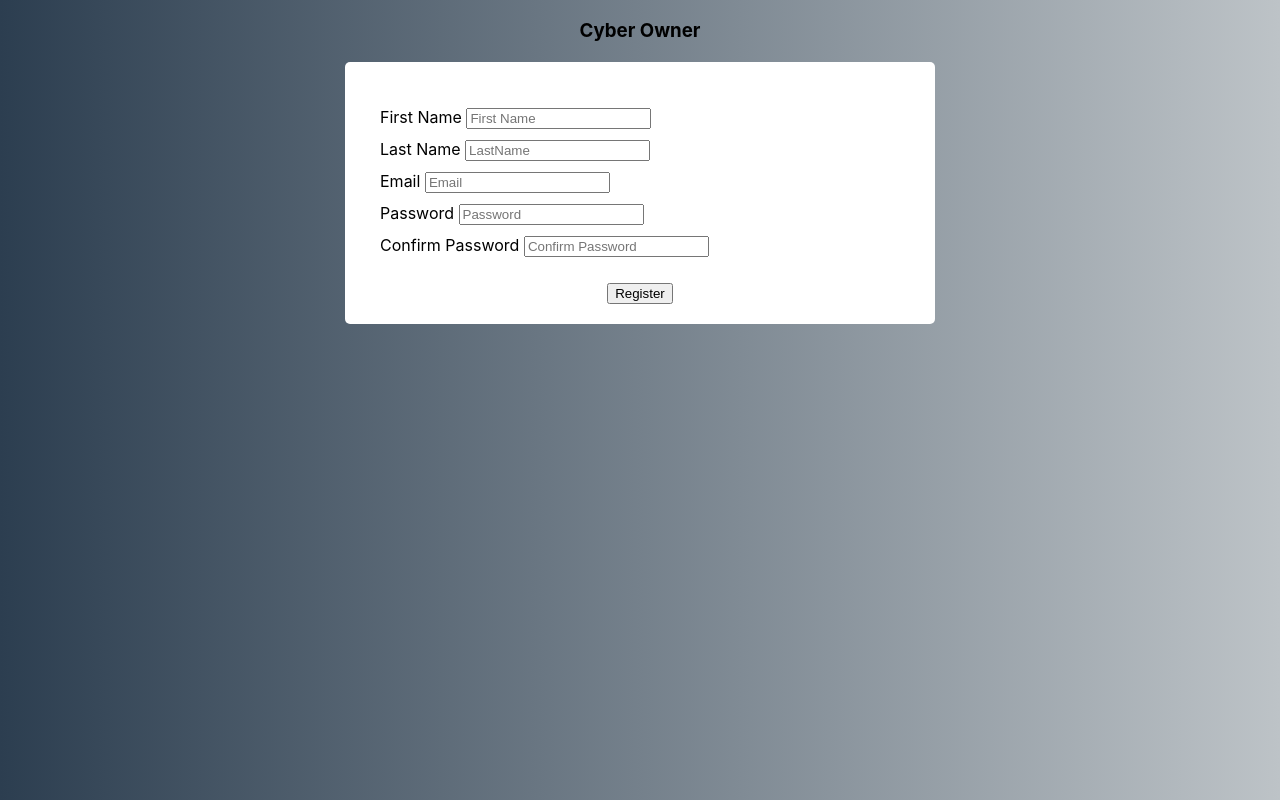
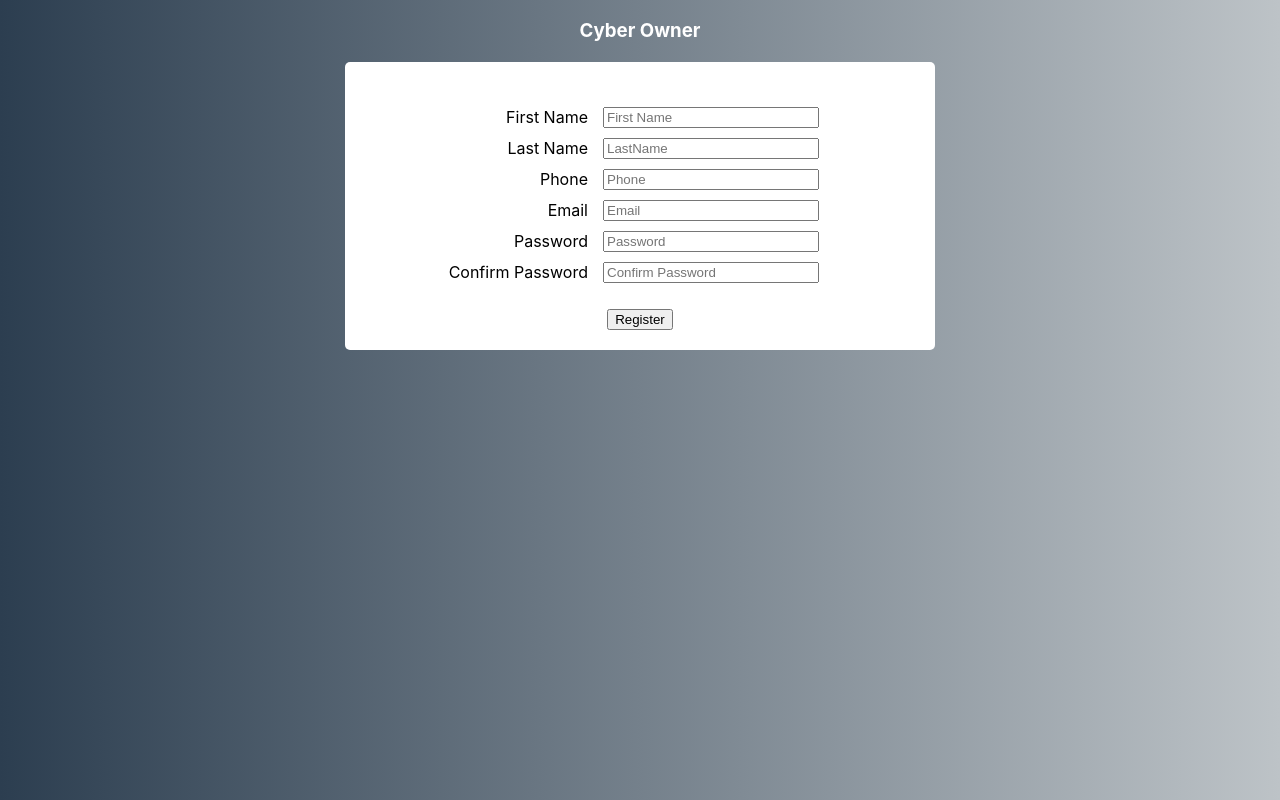
Before and after one commit to snipexx122/YALLA_PS, a React (Create React App) app in the folder yallaps/: page / in a window 1280 px wide. Built offline with nearby package versions, Linux system fonts and the light colour scheme.

Commit message:
final edit for owner register page

```diff
--- a/yallaps/src/App.css
+++ b/yallaps/src/App.css
@@ -1,38 +1,11 @@
+.header{
+  text-align: center;
+  margin: 0;
+  top: 0;
+}
+
 .App {
   text-align: center;
+  margin: 0;
+  top: 0;
 }
-
-.App-logo {
-  height: 40vmin;
-  pointer-events: none;
-}
-
-@media (prefers-reduced-motion: no-preference) {
-  .App-logo {
-    animation: App-logo-spin infinite 20s linear;
-  }
-}
-
-.App-header {
-  background-color: #282c34;
-  min-height: 100vh;
-  display: flex;
-  flex-direction: column;
-  align-items: center;
-  justify-content: center;
-  font-size: calc(10px + 2vmin);
-  color: white;
-}
-
-.App-link {
-  color: #61dafb;
-}
-
-@keyframes App-logo-spin {
-  from {
-    transform: rotate(0deg);
-  }
-  to {
-    transform: rotate(360deg);
-  }
-}
--- a/yallaps/src/App.js
+++ b/yallaps/src/App.js
@@ -5,9 +5,14 @@ import RegistrationForm from './components/registrationForm';
 
 function App() {
   return (
-    <div className="App">
-      <Header />
-      <RegistrationForm />
+    <div>
+      <div className="header">
+        <Header />
+      </div>
+      <div className="App">
+
+        <RegistrationForm />
+      </div>
     </div>
   );
 }
--- a/yallaps/src/components/registrationForm.js
+++ b/yallaps/src/components/registrationForm.js
@@ -5,6 +5,7 @@ function RegistrationForm() {
     const [firstName, setFirstName] = useState(null);
     const [lastName, setLastName] = useState(null);
     const [email, setEmail] = useState(null);
+    const [phone, setPhone] = useState(null);
     const [password,setPassword] = useState(null);
     const [confirmPassword,setConfirmPassword] = useState(null);
 
@@ -19,6 +20,9 @@ function RegistrationForm() {
         if(id === "email"){
             setEmail(value);
         }
+        if(id === "phone"){
+            setPhone(value);
+        }
         if(id === "password"){
             setPassword(value);
         }
@@ -29,7 +33,7 @@ function RegistrationForm() {
     }
 
     const handleSubmit  = () => {
-        console.log(firstName,lastName,email,password,confirmPassword);
+        console.log(firstName,lastName,email,phone,password,confirmPassword);
     }
     return(
         <div className="form">
@@ -43,6 +47,10 @@ function RegistrationForm() {
                     <input  type="text" name="" id="lastName" value={lastName}  className="form__input" onChange = {(e) => handleInputChange(e)} placeholder="LastName"/>
                 </div>
                 <div className="email">
+                    <label className="form__label" for="phone">Phone </label>
+                    <input  type="tel" id="phone" className="form__input" value={phone} onChange = {(e) => handleInputChange(e)} placeholder="Phone"/>
+                </div>
+                <div className="phone">
                     <label className="form__label" for="email">Email </label>
                     <input  type="email" id="email" className="form__input" value={email} onChange = {(e) => handleInputChange(e)} placeholder="Email"/>
                 </div>
--- a/yallaps/src/components/style.css
+++ b/yallaps/src/components/style.css
@@ -2,6 +2,7 @@ body{
     background: #bdc3c7;  /* fallback for old browsers */
     background: -webkit-linear-gradient(to right, #2c3e50, #bdc3c7);  /* Chrome 10-25, Safari 5.1-6 */
     background: linear-gradient(to right, #2c3e50, #bdc3c7); /* W3C, IE 10+/ Edge, Firefox 16+, Chrome 26+, Opera 12+, Safari 7+ */
+
 }
 
 .form{
@@ -11,6 +12,12 @@ body{
     margin: 20px auto;
     padding: 20px;
     /* height: 600px; */
+}
+
+
+
+h3{
+    color: white;
 }
 
 .form-body{
@@ -24,10 +31,18 @@ body{
 
 .form__label{
     width: 40%;
+    text-align: right;
+    clear: both;
+    float:left;
+    margin-right:15px;
 }
 
-.form_input{
-    width: 60%;
+.form__input{
+    width: 40%;
+    display:flex;
+    justify-content:center;
+    align-items:center;
+
 }
 
 .footer{
--- a/yallaps/src/index.css
+++ b/yallaps/src/index.css
@@ -1,4 +1,5 @@
 body {
+
   margin: 0;
   font-family: -apple-system, BlinkMacSystemFont, 'Segoe UI', 'Roboto', 'Oxygen',
     'Ubuntu', 'Cantarell', 'Fira Sans', 'Droid Sans', 'Helvetica Neue',
```
